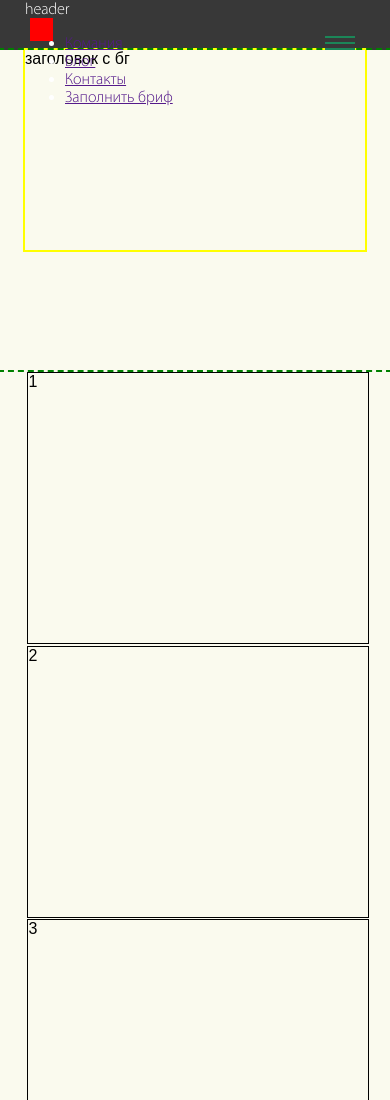
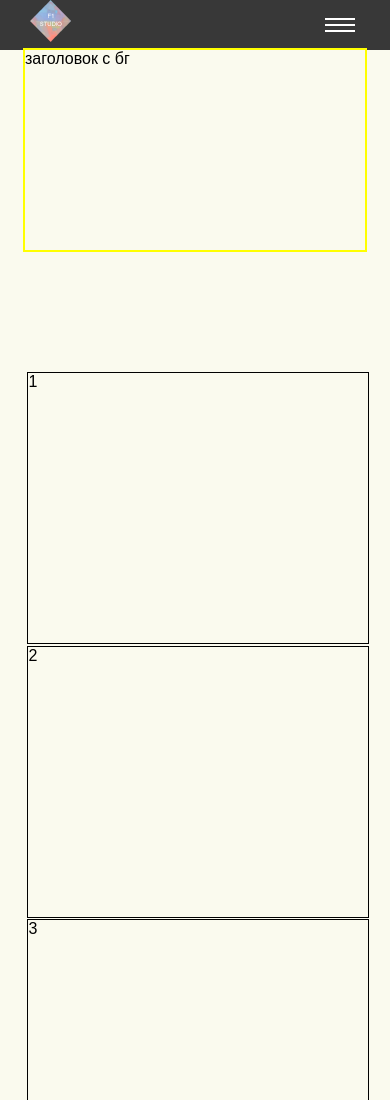
Before and after one commit to kulkoff/studio-project, a website: page app/index.html in a window 390 px wide. Shown: the top 1100 px of the page. Drawn offline with Linux system fonts and the light colour scheme.

Commit message:
add nav mobile

```diff
--- a/app/index.html
+++ b/app/index.html
@@ -7,7 +7,7 @@
 </head>
 <body>
 	<header class="header">
-		<div class="header__nav-wrap">	header
+		<div class="header__nav-wrap">
 		<div class="logo logo--head-mobile"></div>
 			<div class="btn__menu">
         <div class="btn__row"></div>
@@ -16,7 +16,7 @@
       </div>
 			<nav class="main-nav">
 				<ul class="main-nav__list">
-					<li class="main-nav__item"><a href="">Комания</a></li>
+					<li class="main-nav__item"><a href="">Компания</a></li>
 					<li class="main-nav__item"><a href="">Блог</a></li>
 					<li class="main-nav__item"><a href="">Контакты</a></li>
 					<li class="main-nav__item main-nav__item--brief"><a href="">Заполнить бриф</a></li>
--- a/app/js/common.js
+++ b/app/js/common.js
@@ -3,6 +3,7 @@ $(document).ready(function() {
     //раскрытие описания у тепловина
     $(".btn__menu").click(function() {
 	   $(this).toggleClass("btn__menu--active");
-
+     $(".main-nav").toggleClass("main-nav--mobile-opened");
+     $(".main-nav").fadeIn(400);
     });
   });
--- a/app/sass/header.scss
+++ b/app/sass/header.scss
@@ -13,11 +13,11 @@
 }
 .logo{
 	position: absolute;
-	background-color: red;
 	&--head-mobile{
 	 	left:5px;
-	 	width: 23px;
-	 	height: 23px;
+	 	width: 41px;
+	 	height: 42px;
+	 	background-image: url("../img/header/logo-mobile.png");
 	 	@media #{$tablet-width}{
 	 		display: none;
 	 	}
@@ -27,7 +27,7 @@
 	height: 2px;
 	width: 60%;
 	margin: 2px 0;
-	background-color: #1b8658;
+	background-color: #fff;
 	position: relative;
 	-webkit-transition: all .5s;
 	-o-transition: all .5s;
@@ -55,7 +55,7 @@
 		-o-transform: rotate(-135deg);
 		transform: rotate(-135deg);
 		top: 6px;
-	  background-color: #1b8658;
+	  background-color: #fff;
 	  opacity: 1;
   }
   &--active .btn__row:last-child {
@@ -64,7 +64,7 @@
 		-o-transform: rotate(-225deg);
 		transform: rotate(-225deg);
 		top: -6px;
-	  background-color: #1b8658;
+	  background-color: #fff;
 	  opacity: 1;
 	}
 	&--active .btn__row{
@@ -72,11 +72,38 @@
 			opacity: 0;
 		}
 	}
+	@media #{$tablet-width}{
+	 		display: none;
+	}
+}
+.main-nav{
+	background-color: $header-color;
+	position: absolute;
+	margin: 0;
+	padding: 0;
+	right: 0px;
+	top: 50px;
+	height: 0;
+	overflow: hidden;
+	transition: all 0.5s;
+	&--mobile-opened{
+		height: 102px;
+	}
+}
+.main-nav__list{
+	margin: 0;
+	padding: 15px;
+}
+.main-nav__item{
+	list-style-type: none;
+	a{
+		color: #ffffff;
+	}
 }
 
 
 .promo-title{
-	outline: 2px dashed green;
+
 	height: 320px;
 }
 .promo-title__inner{
```
Also changed, not shown: app/css/style.css, app/img/header/logo-mobile.png (added).
